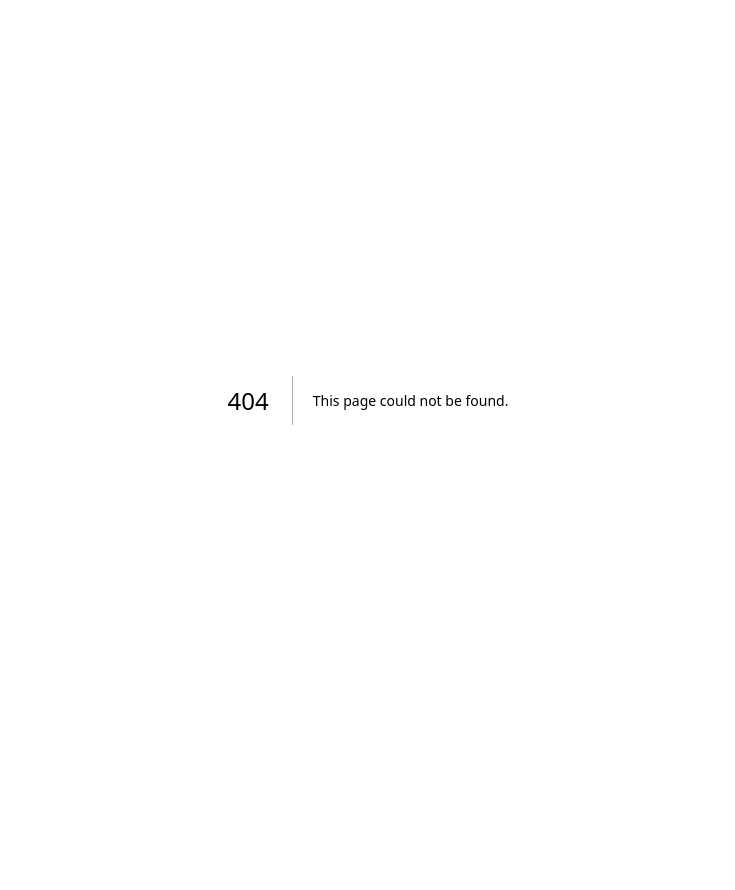
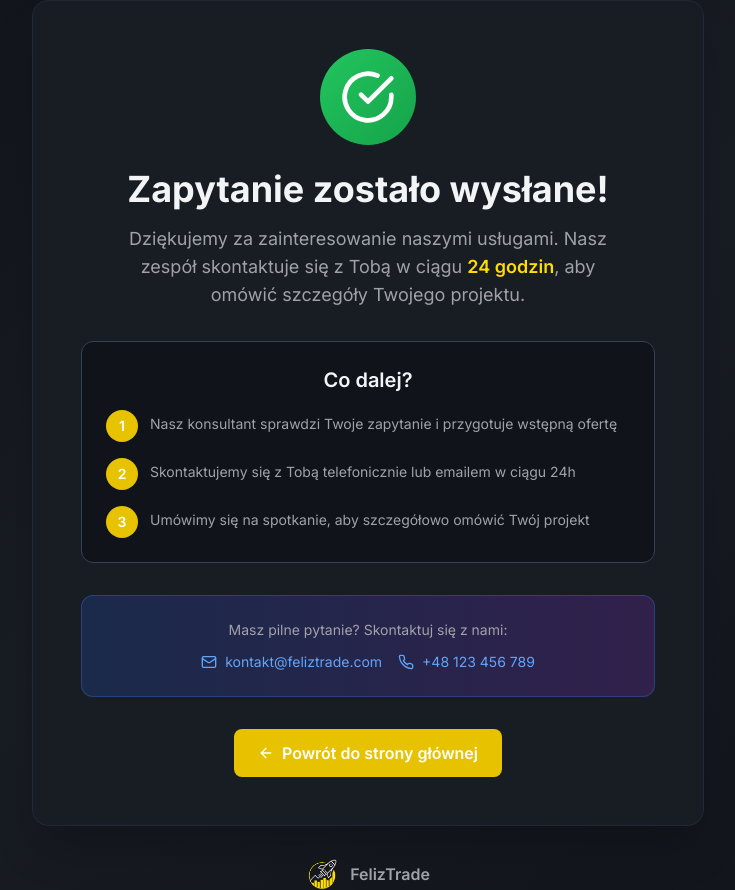
Before and after one commit to bbigmic/feliz, a Next.js app: page /lead-success in a window 1280 px wide. Before the commit this address had no page. Shown: the whole page, without its empty margins (272-1007 px from the left). Before the commit the page ends 800 px from the top, so only its background shows below. Built offline with nearby package versions, Linux system fonts and the light colour scheme.

Commit message:
succes page /lead

```diff
--- /dev/null
+++ b/app/lead-success/page.tsx
@@ -0,0 +1,146 @@
+'use client'
+
+import { CheckCircle, ArrowLeft, Mail, Phone } from 'lucide-react'
+import Link from 'next/link'
+import { motion } from 'framer-motion'
+
+export default function LeadSuccessPage() {
+  return (
+    <div className="min-h-screen bg-gradient-to-br from-darkbg via-darkpanel to-darkbg flex flex-col items-center justify-center px-4">
+      <motion.div
+        initial={{ opacity: 0, scale: 0.9 }}
+        animate={{ opacity: 1, scale: 1 }}
+        transition={{ duration: 0.5 }}
+        className="max-w-2xl w-full"
+      >
+        {/* Główna karta sukcesu */}
+        <div className="bg-darkpanel rounded-2xl shadow-2xl p-8 md:p-12 border border-gray-800 text-center">
+          {/* Ikona sukcesu */}
+          <motion.div
+            initial={{ scale: 0 }}
+            animate={{ scale: 1 }}
+            transition={{ delay: 0.2, type: "spring", stiffness: 200 }}
+            className="mb-6"
+          >
+            <div className="w-24 h-24 mx-auto bg-gradient-to-br from-green-500 to-green-600 rounded-full flex items-center justify-center">
+              <CheckCircle className="w-14 h-14 text-white" />
+            </div>
+          </motion.div>
+
+          {/* Tytuł */}
+          <motion.h1
+            initial={{ opacity: 0, y: 20 }}
+            animate={{ opacity: 1, y: 0 }}
+            transition={{ delay: 0.3 }}
+            className="text-3xl md:text-4xl font-bold text-darktext mb-4"
+          >
+            Zapytanie zostało wysłane!
+          </motion.h1>
+
+          {/* Opis */}
+          <motion.p
+            initial={{ opacity: 0, y: 20 }}
+            animate={{ opacity: 1, y: 0 }}
+            transition={{ delay: 0.4 }}
+            className="text-lg text-darksubtle mb-8 max-w-lg mx-auto"
+          >
+            Dziękujemy za zainteresowanie naszymi usługami. Nasz zespół skontaktuje się z Tobą w ciągu <span className="text-primary-500 font-semibold">24 godzin</span>, aby omówić szczegóły Twojego projektu.
+          </motion.p>
+
+          {/* Informacje o dalszych krokach */}
+          <motion.div
+            initial={{ opacity: 0, y: 20 }}
+            animate={{ opacity: 1, y: 0 }}
+            transition={{ delay: 0.5 }}
+            className="bg-darkbg rounded-xl p-6 mb-8 border border-gray-700"
+          >
+            <h2 className="text-xl font-semibold text-darktext mb-4">Co dalej?</h2>
+            <div className="space-y-4 text-left">
+              <div className="flex items-start gap-3">
+                <div className="flex-shrink-0 w-8 h-8 bg-primary-600 rounded-full flex items-center justify-center text-white font-semibold text-sm">
+                  1
+                </div>
+                <p className="text-darksubtle text-sm pt-1">
+                  Nasz konsultant sprawdzi Twoje zapytanie i przygotuje wstępną ofertę
+                </p>
+              </div>
+              <div className="flex items-start gap-3">
+                <div className="flex-shrink-0 w-8 h-8 bg-primary-600 rounded-full flex items-center justify-center text-white font-semibold text-sm">
+                  2
+                </div>
+                <p className="text-darksubtle text-sm pt-1">
+                  Skontaktujemy się z Tobą telefonicznie lub emailem w ciągu 24h
+                </p>
+              </div>
+              <div className="flex items-start gap-3">
+                <div className="flex-shrink-0 w-8 h-8 bg-primary-600 rounded-full flex items-center justify-center text-white font-semibold text-sm">
+                  3
+                </div>
+                <p className="text-darksubtle text-sm pt-1">
+                  Umówimy się na spotkanie, aby szczegółowo omówić Twój projekt
+                </p>
+              </div>
+            </div>
+          </motion.div>
+
+          {/* Dodatkowe informacje kontaktowe */}
+          <motion.div
+            initial={{ opacity: 0, y: 20 }}
+            animate={{ opacity: 1, y: 0 }}
+            transition={{ delay: 0.6 }}
+            className="bg-gradient-to-r from-blue-600/20 to-purple-600/20 border border-blue-500/30 rounded-xl p-6 mb-8"
+          >
+            <p className="text-sm text-darksubtle mb-3">
+              Masz pilne pytanie? Skontaktuj się z nami:
+            </p>
+            <div className="flex flex-col sm:flex-row gap-4 justify-center">
+              <a
+                href="mailto:kontakt@feliztrade.com"
+                className="inline-flex items-center gap-2 text-blue-400 hover:text-blue-300 transition-colors"
+              >
+                <Mail className="w-4 h-4" />
+                <span className="text-sm">kontakt@feliztrade.com</span>
+              </a>
+              <a
+                href="tel:+48123456789"
+                className="inline-flex items-center gap-2 text-blue-400 hover:text-blue-300 transition-colors"
+              >
+                <Phone className="w-4 h-4" />
+                <span className="text-sm">+48 123 456 789</span>
+              </a>
+            </div>
+          </motion.div>
+
+          {/* Przyciski akcji */}
+          <motion.div
+            initial={{ opacity: 0, y: 20 }}
+            animate={{ opacity: 1, y: 0 }}
+            transition={{ delay: 0.7 }}
+            className="flex flex-col sm:flex-row gap-4 justify-center"
+          >
+            <Link
+              href="/"
+              className="inline-flex items-center justify-center gap-2 px-6 py-3 bg-primary-600 hover:bg-primary-700 text-white rounded-lg font-semibold transition-all"
+            >
+              <ArrowLeft className="w-4 h-4" />
+              Powrót do strony głównej
+            </Link>
+          </motion.div>
+        </div>
+
+        {/* Logo na dole */}
+        <motion.div
+          initial={{ opacity: 0 }}
+          animate={{ opacity: 1 }}
+          transition={{ delay: 0.8 }}
+          className="mt-8 text-center"
+        >
+          <div className="flex items-center justify-center gap-3 text-darksubtle">
+            <img src="/logo-wsp-edu.png" alt="Logo" className="w-8 h-8 object-contain" />
+            <span className="font-semibold">FelizTrade</span>
+          </div>
+        </motion.div>
+      </motion.div>
+    </div>
+  )
+}
--- a/app/lead/page.tsx
+++ b/app/lead/page.tsx
@@ -1,7 +1,7 @@
 'use client'
 
 import { useState, useEffect, Suspense } from 'react'
-import { useSearchParams } from 'next/navigation'
+import { useSearchParams, useRouter } from 'next/navigation'
 import { motion } from 'framer-motion'
 import toast from 'react-hot-toast'
 import Link from 'next/link'
@@ -9,6 +9,7 @@ import { ArrowLeft, Send, CheckCircle, Users, Smartphone, Sparkles, LayoutDashbo
 
 function LeadPageContent() {
   const searchParams = useSearchParams()
+  const router = useRouter()
   const ref = searchParams.get('ref')
   const [email, setEmail] = useState('')
   const [phone, setPhone] = useState('')
@@ -80,13 +81,11 @@ function LeadPageContent() {
       const data = await response.json()
 
       if (response.ok) {
-        toast.success('Zapytanie zostało wysłane pomyślnie! Skontaktujemy się z Tobą wkrótce.')
-        setEmail('')
-        setPhone('')
-        setInfo('')
-        setSelectedCategory('')
-        setSelectedSoftware('')
-        setShowSoftwareTemplate(false)
+        toast.success('Zapytanie zostało wysłane pomyślnie!')
+        // Przekierowanie do strony sukcesu po krótkiej przerwie
+        setTimeout(() => {
+          router.push('/lead-success')
+        }, 1000)
       } else {
         // Wyświetl szczegółowy komunikat błędu z API
         if (data.error) {
```
